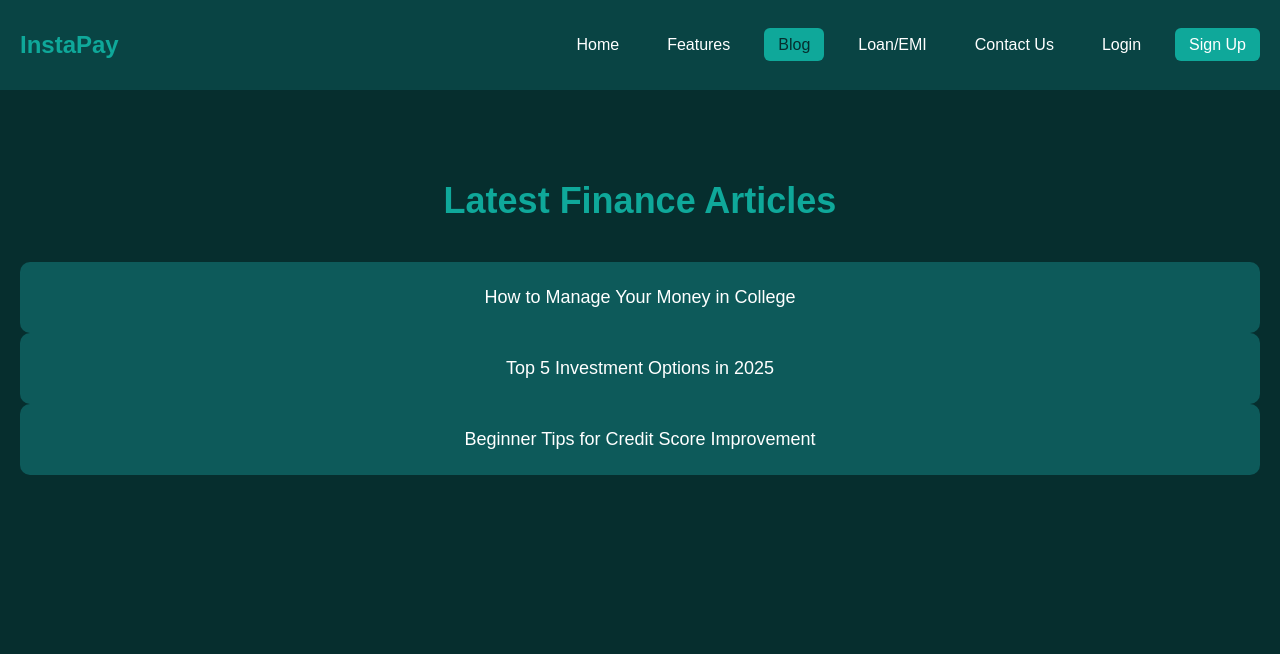
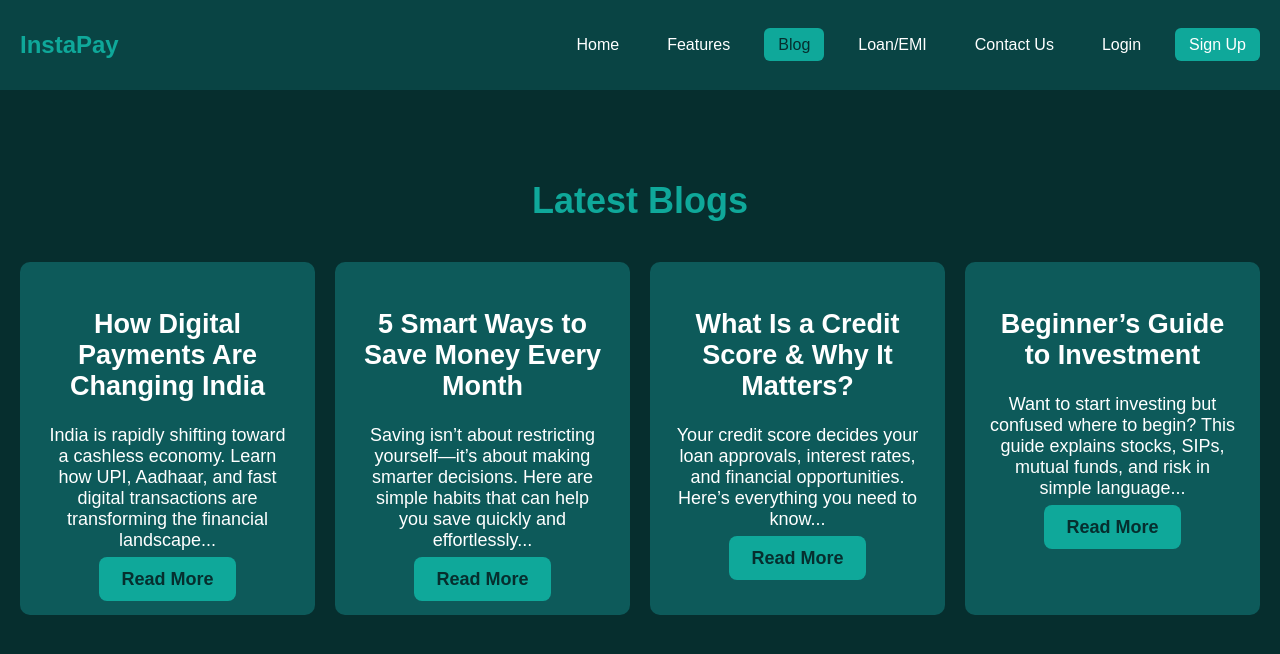
Before and after one commit to khanakjain511/InstaPay, a plain HTML site: page Blog.html in a window 1280 px wide. Drawn offline with Linux system fonts and the light colour scheme.

Commit message:
added JS

```diff
--- a/Blog.html
+++ b/Blog.html
@@ -24,12 +24,45 @@
 
 
   <section class="content">
-    <h1>Latest Finance Articles</h1>
+    <h1>Latest Blogs</h1>
 
+    <div class="card-container">
 
-    <div class="blog-card">How to Manage Your Money in College</div>
-    <div class="blog-card">Top 5 Investment Options in 2025</div>
-    <div class="blog-card">Beginner Tips for Credit Score Improvement</div>
+            <div class="blog-card">
+                <h2>How Digital Payments Are Changing India</h2>
+                <p>India is rapidly shifting toward a cashless economy. Learn how UPI, Aadhaar, and fast digital transactions are transforming the financial landscape...</p>
+                <a href="#" class="button">Read More</a>
+            </div>
+
+            <div class="blog-card">
+                <h2>5 Smart Ways to Save Money Every Month</h2>
+                <p>Saving isn’t about restricting yourself—it’s about making smarter decisions. Here are simple habits that can help you save quickly and effortlessly...</p>
+                <a href="#" class="button">Read More</a>
+            </div>
+
+            <div class="blog-card">
+                <h2>What Is a Credit Score & Why It Matters?</h2>
+                <p>Your credit score decides your loan approvals, interest rates, and financial opportunities. Here’s everything you need to know...</p>
+                <a href="#" class="button">Read More</a>
+            </div>
+
+            <div class="blog-card">
+                <h2>Beginner’s Guide to Investment</h2>
+                <p>Want to start investing but confused where to begin? This guide explains stocks, SIPs, mutual funds, and risk in simple language...</p>
+                <a href="#" class="button">Read More</a>
+            </div>
+
   </section>
+
+  <script>
+  let readButtons = document.getElementsByClassName('button');
+
+  for (let i = 0; i < readButtons.length; i++) {
+      readButtons[i].onclick = function() {
+          alert('Blog content coming soon!');
+      };
+  }
+  </script>
+
 </body>
 </html>
```
Also changed, not shown: Contact Us.html (+23 -5 lines).
